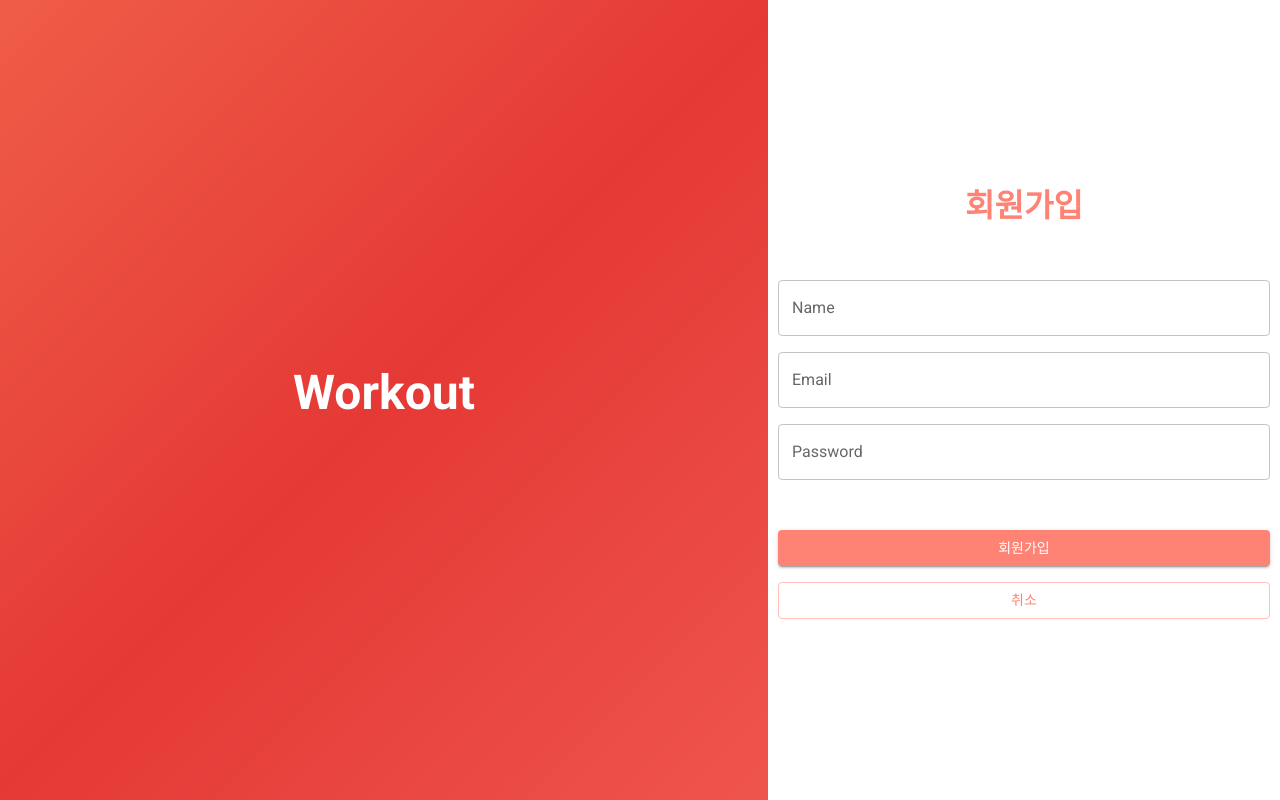
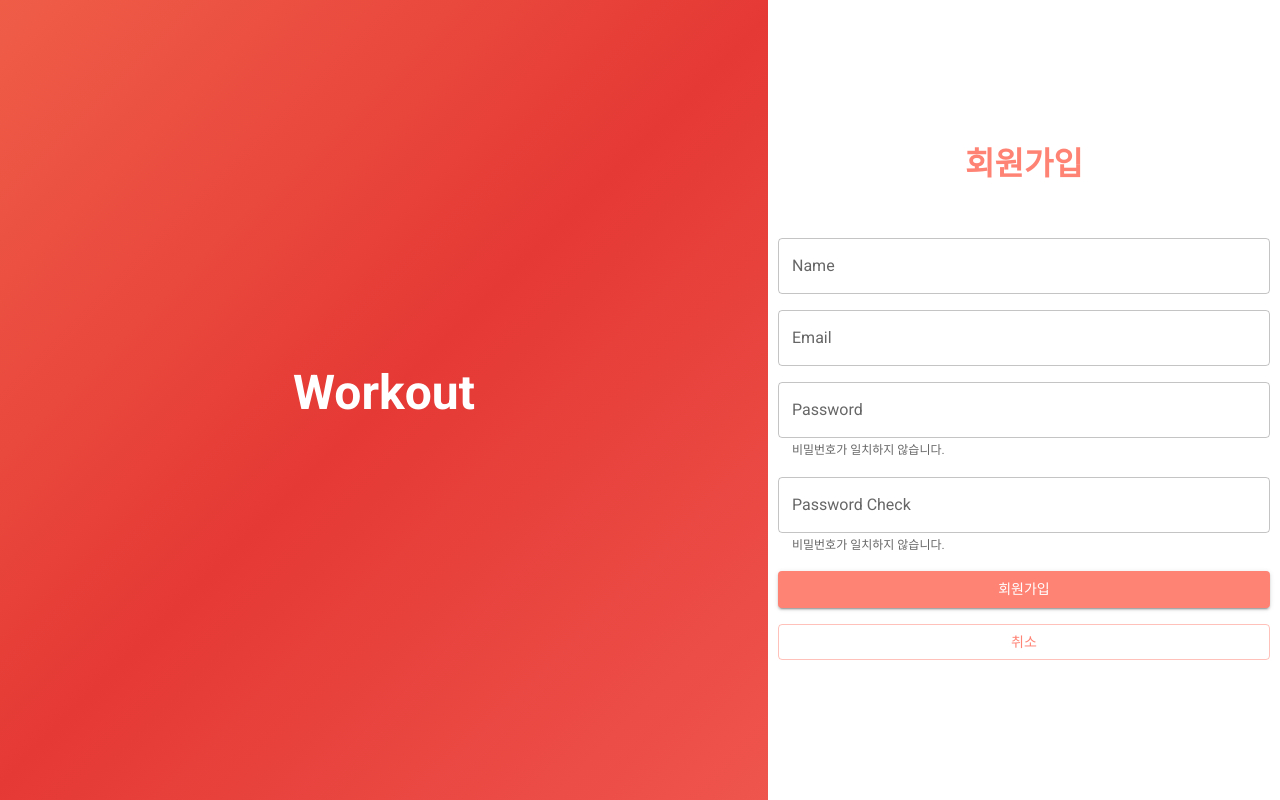
Before and after one commit to KMS9612/workout-react, a React (Create React App) app: page /signup in a window 1280 px wide. Built offline with nearby package versions, Linux system fonts and the light colour scheme.

Commit message:
로그인, 회원가입기능 재 확인 및 함수,컴포넌트 수정

```diff
--- a/src/component/common/loginForm/loginForm.jsx
+++ b/src/component/common/loginForm/loginForm.jsx
@@ -1,11 +1,11 @@
 import axios from "axios";
 import * as S from "../../../style/components/common/loginForm/loginForm.module.js";
-import FormInput from "../../util/inputs/formInput";
 import { useState } from "react";
 import { useNavigate } from "react-router-dom";
 import LoginAlert from "../../util/modals/login_alert.jsx";
 import { PromotionURL, TestURL } from "../../../axios/axiosInstance.js";
 import Cookie from "js-cookie";
+import { TextField } from "@mui/material";
 
 export default function LoginForm() {
   const [email, setEmail] = useState("");
@@ -14,7 +14,20 @@ export default function LoginForm() {
   const [modalMessage, setModalMessage] = useState("");
   const [modalOpen, setModalOpen] = useState(false);
   const [buttonLoading, setButtonLoading] = useState(false);
-  const loginFailMessage = "로그인에 실패했습니다.";
+  const loginFailMessage = "Error!";
+  const router = useNavigate();
+
+  const onChangeSaveVal = (e) => {
+    let status = e.currentTarget.type; // data-status 정보를 담는 변수
+    let targetValue = e.currentTarget.value;
+
+    if (status === "email") {
+      setEmail(targetValue);
+    }
+    if (status === "password") {
+      setPassword(targetValue);
+    }
+  };
 
   const handleModal = (isOpen, title, message) => {
     setModalTitle(title);
@@ -27,7 +40,6 @@ export default function LoginForm() {
       setModalOpen(false);
     }
   };
-  const router = useNavigate();
 
   const onClickLogin = async () => {
     if (!email || !password) {
@@ -62,6 +74,12 @@ export default function LoginForm() {
     router("/signup");
   };
 
+  const isEnter = (e) => {
+    if (e.key === "Enter") {
+      onClickLogin();
+    }
+  };
+
   return (
     <S.LoginForm>
       {/* Modal */}
@@ -80,10 +98,9 @@ export default function LoginForm() {
       <S.Right_login>
         <S.LoginFormHeader>로그인</S.LoginFormHeader>
         {/* <LoginInput isEmail={isEmail} checkEmail={checkEmail} /> */}
-        <S.InputStack spacing={4}>
-          <FormInput type="email" PH="Email" setEmail={setEmail} />
-          <FormInput type="password" PH="Password" setPassword={setPassword} onClickLogin={onClickLogin} />
-        </S.InputStack>
+        <S.InputStack spacing={2}>
+          <TextField onKeyDown={isEnter} onChange={onChangeSaveVal} type="email" label="Email" />
+          <TextField onKeyDown={isEnter} onChange={onChangeSaveVal} type="password" label="Password" />
           <S.BtnStack spacing={2}>
             <S.LoginBtn loading={buttonLoading} variant="contained" onClick={onClickLogin}>
               로그인
@@ -92,6 +109,7 @@ export default function LoginForm() {
               회원가입
             </S.SignUpBtn>
           </S.BtnStack>
+        </S.InputStack>
       </S.Right_login>
       {/* 로그인 폼 종료 */}
     </S.LoginForm>
--- a/src/component/common/signupForm/signupForm.jsx
+++ b/src/component/common/signupForm/signupForm.jsx
@@ -1,58 +1,54 @@
 import axios from "axios";
 import { useState } from "react";
 import * as S from "../../../style/components/common/signupForm/signupForm.module";
-import FormInput from "../../util/inputs/formInput";
 import { useNavigate } from "react-router";
+import { TextField } from "@mui/material";
 
 export default function SignupForm() {
   const [EMAIL_DATA, setEMAIL_DATA] = useState("");
   const [PASSWORD_DATA, setPASSWORD_DATA] = useState("");
+  const [PASSWORD_CHECK, setPASSWORD_CHECK] = useState("");
   const [USER_NAME, setUSER_NAME] = useState("");
   const [isMatch, setIsMatch] = useState();
   const [isLoading, setIsLoading] = useState(false);
-
   const router = useNavigate();
 
-  const onClickCofirmSignup = async () => {
+  const onClickRegister = async () => {
+    let check = checkPasswordMatch(PASSWORD_DATA, PASSWORD_CHECK);
+    if (!check || !EMAIL_DATA || !PASSWORD_DATA || !EMAIL_DATA) {
+      setIsMatch(true);
+      return;
+    }
     await axios({
       method: "post",
       url: "https://workout-back-3e9090b4fd41.herokuapp.com/CREATE_USER",
       data: {
         email: EMAIL_DATA,
         password: PASSWORD_DATA,
+        username: USER_NAME,
       },
-    }).then((res) => {
+    })
+      .then((res) => {
         console.log(res.data);
+        router("/");
+      })
+      .catch((err) => {
+        console.log(err.response.data.message);
       });
   };
 
-  const onChangeSaveValue = (event) => {
-    let status = event.currentTarget.dataset.status; // data-status 정보를 담는 변수
-    let targetValue = event.currentTarget.value;
-
-    if (status === "email") {
-      setEMAIL_DATA(targetValue);
-    }
-    if (status === "password") {
-      setPASSWORD_DATA(targetValue);
-    }
-    if (status === "name") {
-      setUSER_NAME(targetValue);
-    }
-  };
-
-  const checkPasswordMatch = (event) => {
-    let password_match = event.currentTarget.value;
-    if (!PASSWORD_DATA || PASSWORD_DATA !== password_match) {
+  const checkPasswordMatch = (pw, pw_check) => {
+    if (pw === pw_check) {
       setIsMatch(false);
-      return;
-    } else if (PASSWORD_DATA === password_match) {
+      return true;
+    } else {
       setIsMatch(true);
+      return false;
     }
   };
 
   const onClickMoveBack = () => {
-    router(-1);
+    router("/");
   };
   return (
     <S.SignUpForm component="form">
@@ -68,39 +64,20 @@ export default function SignupForm() {
       {/* 로그인 폼 시작 */}
       <S.Right_SignUp>
         <S.SignUpFormHeader>회원가입</S.SignUpFormHeader>
-        {/* <LoginInput isEmail={isEmail} checkEmail={checkEmail} /> */}
-        <S.InputStack spacing={4}>
-          <FormInput
-            type="text"
-            PH="Name"
-            data-status="name"
-            setPassword={setPASSWORD_DATA}
-          />
-          <FormInput
-            type="email"
-            PH="Email"
-            data-status="email"
-            setEmail={setEMAIL_DATA}
-          />
-          <FormInput
-            type="password"
-            PH="Password"
-            data-status="password"
-            setPassword={setPASSWORD_DATA}
-          />
-        </S.InputStack>
+        <S.InputStack spacing={2}>
+          <TextField label="Name" onChange={(e) => setUSER_NAME(e.target.value)} type="text" />
+          <TextField label="Email" onChange={(e) => setEMAIL_DATA(e.target.value)} type="email" />
+          <TextField label="Password" error={isMatch} helperText="비밀번호가 일치하지 않습니다." onChange={(e) => setPASSWORD_DATA(e.target.value)} type="password" />
+          <TextField label="Password Check" error={isMatch} helperText="비밀번호가 일치하지 않습니다." onChange={(e) => setPASSWORD_CHECK(e.target.value)} type="password" />
           <S.BtnStack spacing={2}>
-          <S.SignUpBtn loading={isLoading} variant="contained">
+            <S.SignUpBtn loading={isLoading} variant="contained" onClick={onClickRegister}>
               회원가입
             </S.SignUpBtn>
-          <S.SignUpBtn
-            type="button"
-            variant="outlined"
-            onClick={onClickMoveBack}
-          >
+            <S.SignUpBtn type="button" variant="outlined" onClick={onClickMoveBack}>
               취소
             </S.SignUpBtn>
           </S.BtnStack>
+        </S.InputStack>
       </S.Right_SignUp>
       {/* 로그인 폼 종료 */}
     </S.SignUpForm>
--- a/src/component/util/inputs/formInput.jsx
+++ /dev/null
@@ -1,28 +0,0 @@
-import * as S from "./formInput.module.js";
-
-export default function FormInput(props) {
-  const onChangeSaveValue = (event) => {
-    if (props.type === "email") {
-      props.setEmail(event.currentTarget.value);
-    }
-    if (props.type === "password") {
-      props.setPassword(event.currentTarget.value);
-    }
-  };
-  return (
-    <>
-      <S.FormInput
-        variant="outlined"
-        type={props.type}
-        className="login_input"
-        label={props.PH}
-        onChange={onChangeSaveValue}
-        onKeyDown={(key) => {
-          if (key.code === "Enter") {
-            props.onClickLogin();
-          }
-        }}
-      />
-    </>
-  );
-}
--- a/src/component/util/inputs/formInput.module.js
+++ /dev/null
@@ -1,14 +0,0 @@
-import styled from "@emotion/styled";
-import { TextField } from "@mui/material";
-
-// export const FormInput = styled.input`
-//   margin-bottom: 10px;
-//   border: 1px solid #a762a5;
-//   border-radius: 5px;
-//   outline: none;
-//   padding-left: 15px;
-// `;
-export const FormInput = styled(TextField)`
-  width: 100%;
-  height: 40px;
-`;
--- a/src/component/util/modals/login_alert.jsx
+++ b/src/component/util/modals/login_alert.jsx
@@ -3,7 +3,6 @@ import Backdrop from "@mui/material/Backdrop";
 import Box from "@mui/material/Box";
 import Modal from "@mui/material/Modal";
 import Fade from "@mui/material/Fade";
-import Typography from "@mui/material/Typography";
 import * as S from "../../../style/components/util/modals/login_alert.moduel";
 
 const style = {
@@ -14,7 +13,6 @@ const style = {
   width: 600,
   height: 200,
   bgcolor: "background.paper",
-  border: "2px solid #ff8375",
   borderRadius: 5,
   boxShadow: 24,
   p: 4,
@@ -37,7 +35,7 @@ export default function LoginAlert(props) {
         }}>
         <Fade in={props.modalOpen}>
           <Box sx={style}>
-            <S.LoginAlertTitle id="transition-modal-title" variant="h6" component="h2">
+            <S.LoginAlertTitle id="transition-modal-title" variant="h6" component="h5">
               {props.modalTitle}
             </S.LoginAlertTitle>
             <S.LoginAlertMessage id="transition-modal-description" sx={{ mt: 2 }}>
--- a/src/style/components/common/signupForm/signupForm.module.js
+++ b/src/style/components/common/signupForm/signupForm.module.js
@@ -80,7 +80,6 @@ export const SignUpFormHeader = styled.h2`
 
 export const InputStack = styled(Stack)`
   width: 100%;
-  height: 250px;
 `;
 
 export const BtnStack = styled(Stack)`
--- a/src/style/components/util/modals/login_alert.moduel.js
+++ b/src/style/components/util/modals/login_alert.moduel.js
@@ -2,12 +2,12 @@ import styled from "@emotion/styled";
 import { Typography } from "@mui/material";
 
 export const LoginAlertTitle = styled(Typography)`
-  font-size: 42px;
   color: #ff8375;
   border-bottom: 1px dotted #ff8375;
+  font-family: Roboto;
+  font-weight: 500;
 `;
 export const LoginAlertMessage = styled(Typography)`
   font-size: 20px;
-  font-weight: 700;
-  font-family: "Gill Sans", "Gill Sans MT", Calibri, "Trebuchet MS", sans-serif;
+  font-weight: 600;
 `;
```
Lines whose indentation alone changed are shown as unchanged.
